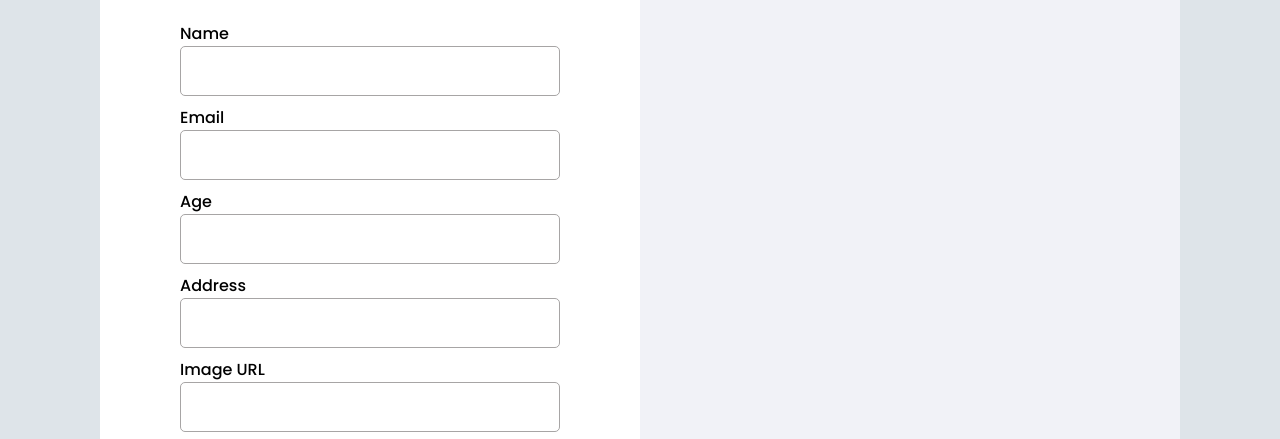
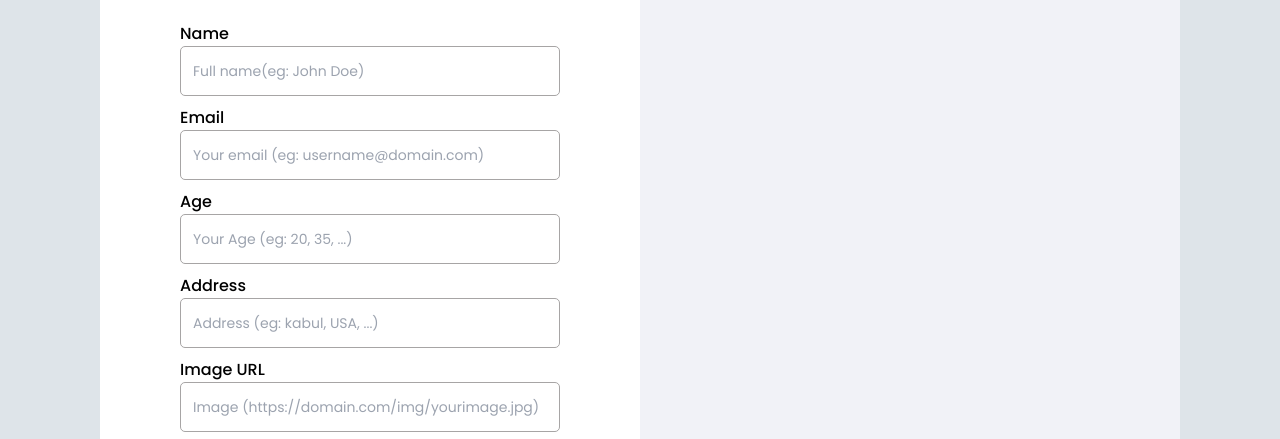
Before and after one commit to shtayeb/Localstorage-CRUD, a website with bundled scripts: page index.html in a window 1280 px wide. Shown: the part 315-754 px from the top of the page. Built offline with nearby package versions, Linux system fonts and the light colour scheme.

Commit message:
placeholders added in form

```diff
--- a/index.html
+++ b/index.html
@@ -35,7 +35,13 @@
           <form class="form" id="register">
             <div class="input-wrapper">
               <label for="name">Name</label>
-              <input type="text" name="name" id="name" class="input-box" />
+              <input
+                type="text"
+                name="name"
+                id="name"
+                class="input-box placeholder:text-sm"
+                placeholder="Full name(eg: John Doe)"
+              />
             </div>
             <div class="input-wrapper">
               <label for="email">Email</label>
@@ -43,7 +49,8 @@
                 type="text"
                 name="email"
                 id="email"
-                class="input-box read-only:bg-gray-200"
+                class="input-box read-only:bg-gray-200 placeholder:text-sm"
+                placeholder="Your email (eg: username@domain.com)"
               />
             </div>
             <div class="input-wrapper">
@@ -52,8 +59,9 @@
                 type="number"
                 name="age"
                 id="age"
-                class="input-box"
+                class="input-box placeholder:text-sm"
                 min="10"
+                placeholder="Your Age (eg: 20, 35, ...)"
               />
             </div>
             <div class="input-wrapper">
@@ -62,14 +70,22 @@
                 type="text"
                 name="address"
                 id="address"
-                class="input-box"
+                class="input-box placeholder:text-sm"
+                placeholder="Address (eg: kabul, USA, ...)"
               />
             </div>
             <div class="input-wrapper">
               <label for="image">Image URL</label>
-              <input type="text" name="image" id="image" class="input-box" />
+              <input
+                type="text"
+                name="image"
+                id="image"
+                class="input-box placeholder:text-sm"
+                placeholder="Image (https://domain.com/img/yourimage.jpg)"
+              />
             </div>
             <div class="flex pb-4 items-center">
+              <!-- <span class="font-medium mr-4">Gender</span> -->
               <div class="gender-btn" id="male">Male</div>
               <div class="gender-btn selected" id="female">Female</div>
             </div>
```
Also changed, not shown: public/css/styles.css.
